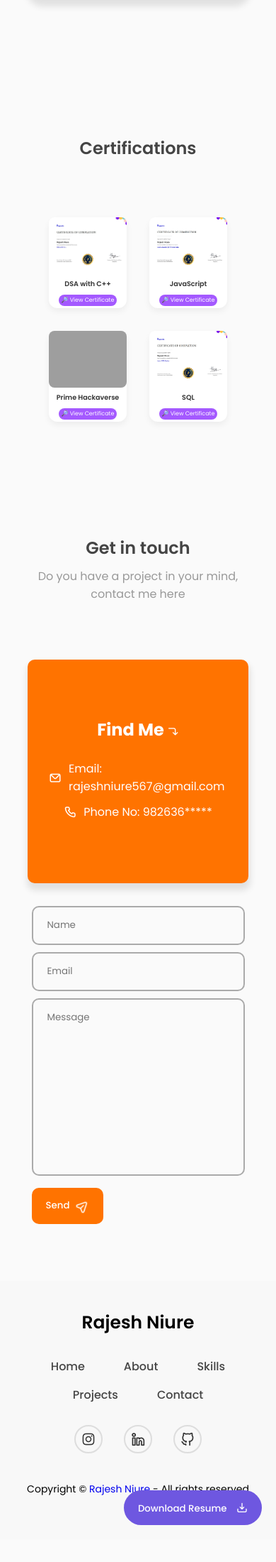
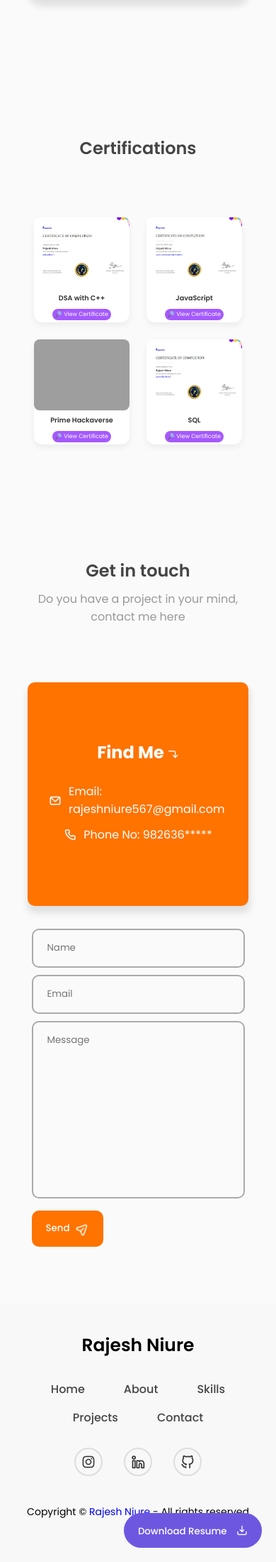
Before and after one commit to rajeshniure/Portfolio-website, a Django app: template templates/index.html in a window 390 px wide. Shown: the part 3363-5563 px from the top of the page at 71% size. Before the commit the page ends 5511 px from the top, so only its background shows below. Run offline with Django 5.2, Linux system fonts and the light colour scheme; the template is opened without the code that fills it: values that come from a table or form of the project are taken from there, others are empty; data comes from the database, SQL or seed files in the repository; parts of the project's set-up code (start-up, migrations or seed data) failed here and were passed over; grey boxes are pictures that could not be loaded.

Commit message:
add style

```diff
--- a/static/css/style.css
+++ b/static/css/style.css
@@ -1036,13 +1036,13 @@ footer{
     }
 
     .certification-card {
-        width: 110px;
+        width: 135px;
         margin-right: 0;
         padding-bottom: 2px;
     }
 
     .certification-image img {
-        height: 80px;
+        height: 100px;
         padding-bottom: 0px;
 
     }
@@ -1087,28 +1087,4 @@ footer{
     }
 
 
-
-    .certification-container {
-        gap: 2rem;
-
-
-    }
-
 }
-
-
-
-
-/* -------------------- Responsive -------------------- */
-
-/* @media (max-width: 1024px) {
-    .certification-card {
-        width: 200px;
-    }
-}
-
-@media (max-width: 900px) {
-    .certification-card {
-        width: 180px;
-    }
-} */
```
